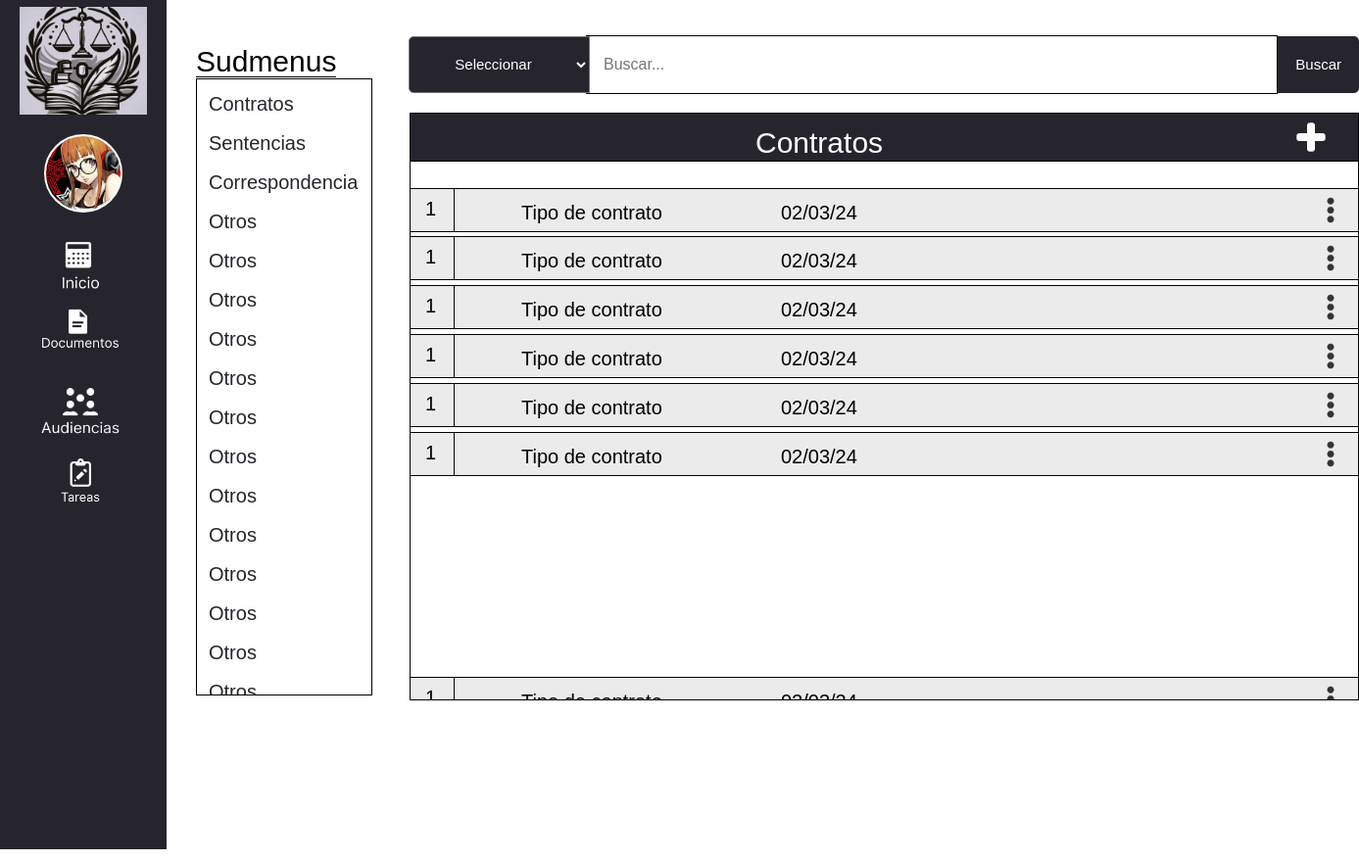
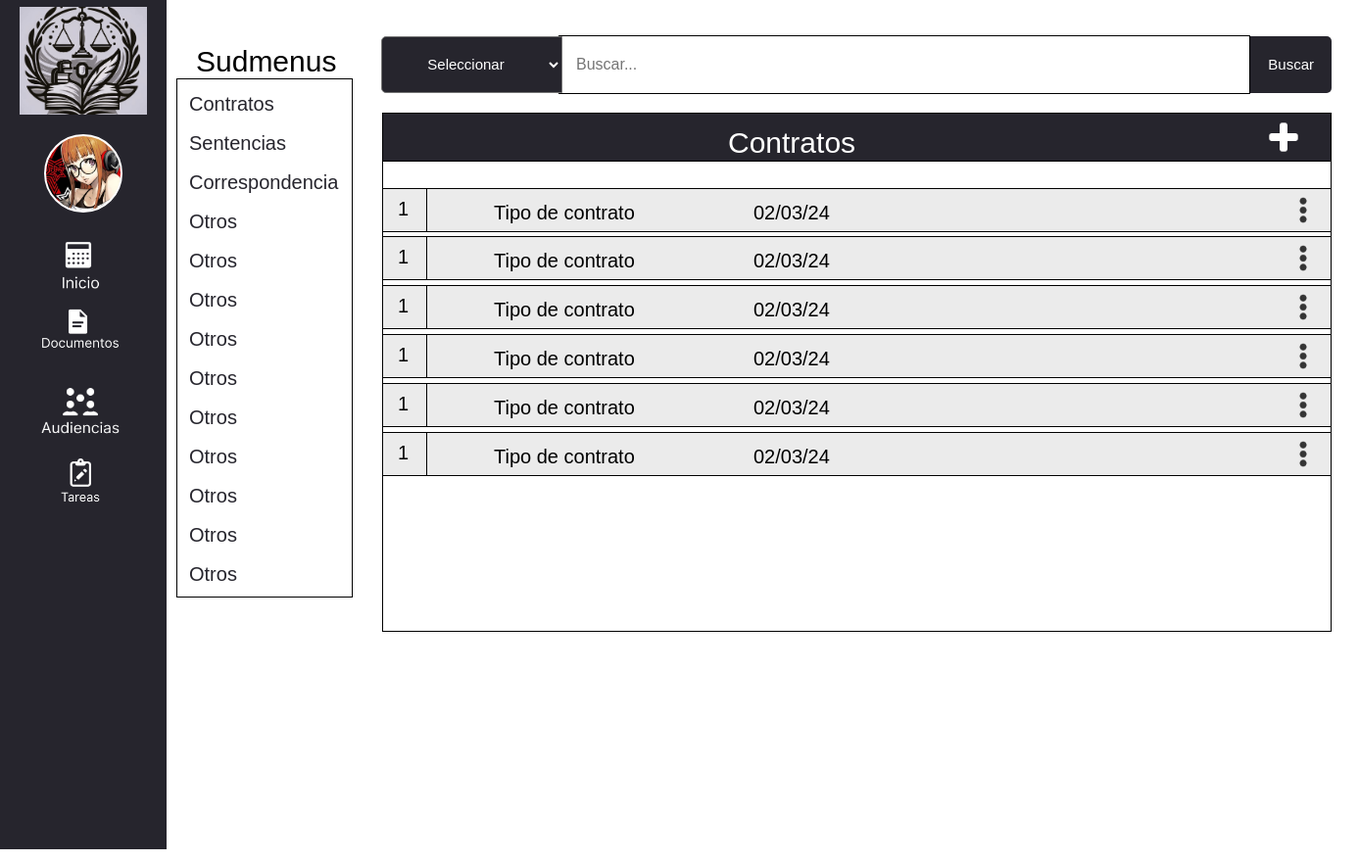
Before and after one commit to Dragnel6/Proyecto-Legal_Chronocli, a plain HTML site: page Documentos.html in a window 1280 px wide. Shown: the whole page at 98% size, 1387 px wide, since content can reach past the window. Drawn offline with nearby package versions, Linux system fonts and the light colour scheme.

Commit message:
Traslado de documentos

```diff
--- a/css/calendario.css
+++ b/css/calendario.css
@@ -8,7 +8,7 @@ body {
     margin: 0;
     padding: 0;
     font-family: Arial, sans-serif;
-   overflow: hidden;
+    overflow: hidden;
 }
 .main-container {
     display: flex;
--- a/css/documentos.css
+++ b/css/documentos.css
@@ -9,7 +9,7 @@ body {
   margin: 0;
   padding: 0;
   font-family: Arial, sans-serif;
- overflow: hidden;
+  overflow: hidden;
 }
 .main-container {
   display: flex;
@@ -87,7 +87,7 @@ a img:hover {
   width: 969px;
   height: 57px;
   top: 36px;
-  left: 418px;
+  left: 390px;
   background: #ffffff;
 
   z-index: 20;
@@ -157,9 +157,9 @@ a img:hover {
 .caja {
   position: absolute;
   width: 969px;
-  height: 600px;
+  height: 530px;
   top: 115px;
-  left: 418px;
+  left: 390px;
   background: #ffffff;
   border: 1px solid #000000;
   z-index: 17;
@@ -172,7 +172,7 @@ a img:hover {
   width: 969px;
   height: 50px;
   top: 115px;
-  left: 418px;
+  left: 390px;
   background: #26252d;
   border: 1px solid #000000;
   z-index: 29;
@@ -283,16 +283,15 @@ a img:hover {
   font-weight: 400;
   text-align: left;
   white-space: nowrap;
-  z-index: 11;
-  border-bottom: 1px solid black;
+
 }
 
 .menus{
   position: absolute;
   width: 180px;
-  height: 630px;
+  height: 530px;
   top: 80px;
-  left: 200px;
+  left: 180px;
   list-style-type: none;
   border: 1px solid #000000;
   overflow: auto;
```
